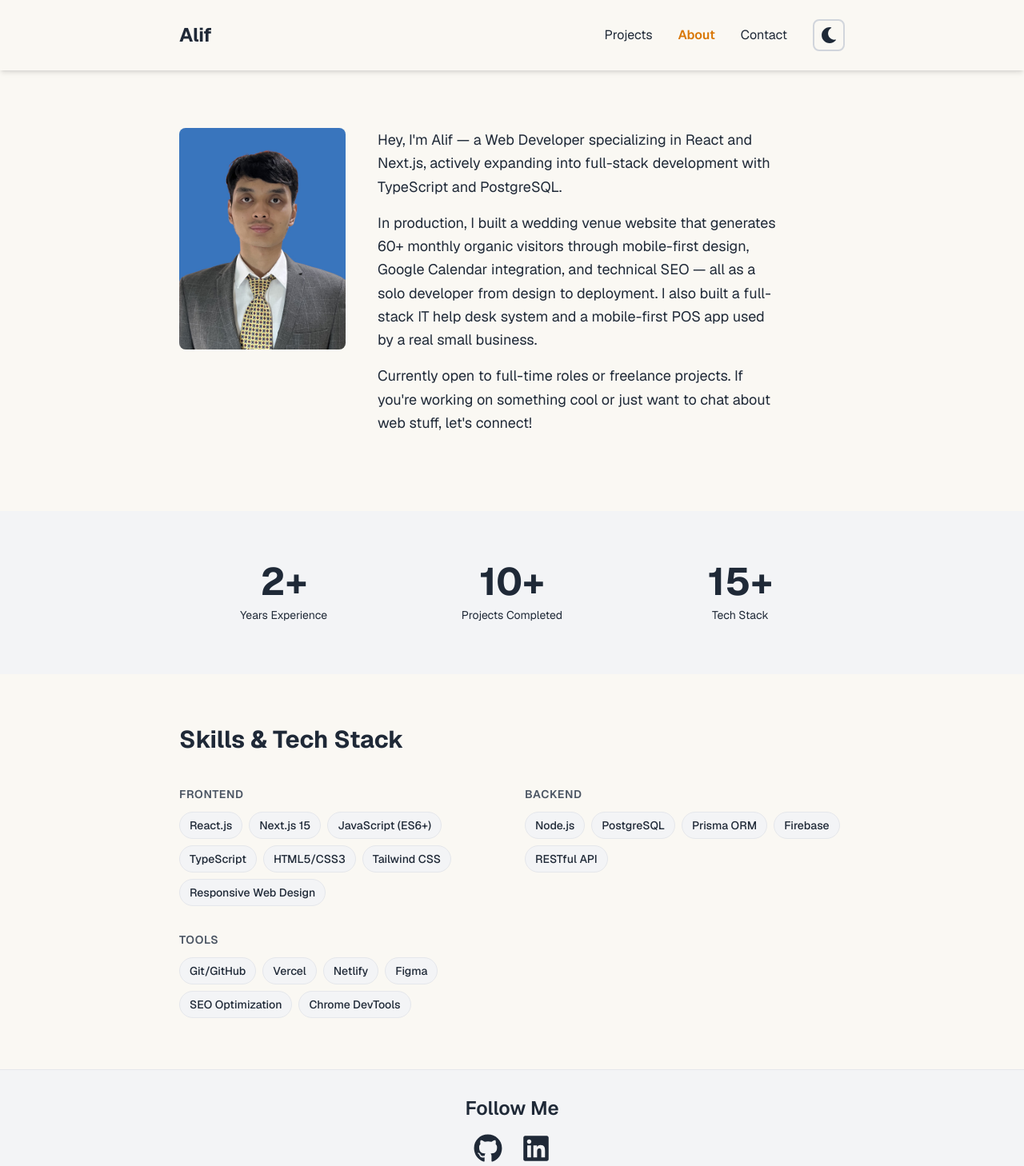
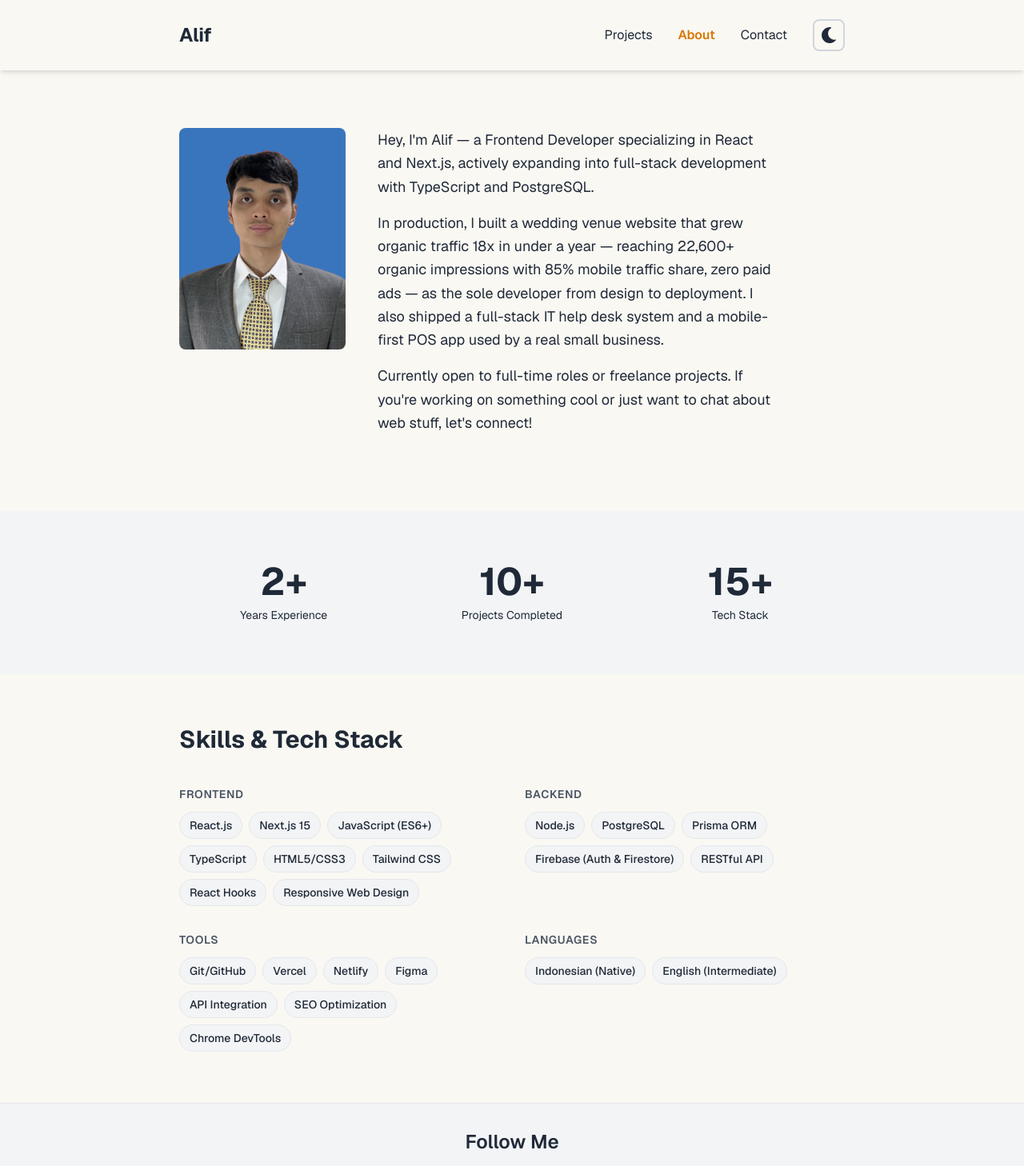
Before and after one commit to portgasalif/portofolio_Alfey, a Next.js app: page /about in a window 1280 px wide. Shown: the top 1458 px of the page at 80% size. Built offline with nearby package versions, Linux system fonts and the light colour scheme.

Commit message:
Refine personal info and project descriptions; update skills and tech stack details

```diff
--- a/data/aboutData.ts
+++ b/data/aboutData.ts
@@ -2,8 +2,8 @@ export const personalInfo = {
   name: "Alif Fachrel Anargya",
   title: "Frontend Developer",
   bio: [
-    "Hey, I'm Alif — a Web Developer specializing in React and Next.js, actively expanding into full-stack development with TypeScript and PostgreSQL.",
-    "In production, I built a wedding venue website that generates 60+ monthly organic visitors through mobile-first design, Google Calendar integration, and technical SEO — all as a solo developer from design to deployment. I also built a full-stack IT help desk system and a mobile-first POS app used by a real small business.",
+    "Hey, I'm Alif — a Frontend Developer specializing in React and Next.js, actively expanding into full-stack development with TypeScript and PostgreSQL.",
+    "In production, I built a wedding venue website that grew organic traffic 18x in under a year — reaching 22,600+ organic impressions with 85% mobile traffic share, zero paid ads — as the sole developer from design to deployment. I also shipped a full-stack IT help desk system and a mobile-first POS app used by a real small business.",
     "Currently open to full-time roles or freelance projects. If you're working on something cool or just want to chat about web stuff, let's connect!",
   ],
   email: "aliffachrel@gmail.com",
@@ -25,6 +25,7 @@ export const skills = [
       "TypeScript",
       "HTML5/CSS3",
       "Tailwind CSS",
+      "React Hooks",
       "Responsive Web Design",
     ],
   },
@@ -34,7 +35,7 @@ export const skills = [
       "Node.js",
       "PostgreSQL",
       "Prisma ORM",
-      "Firebase",
+      "Firebase (Auth & Firestore)",
       "RESTful API",
     ],
   },
@@ -45,8 +46,13 @@ export const skills = [
       "Vercel",
       "Netlify",
       "Figma",
+      "API Integration",
       "SEO Optimization",
       "Chrome DevTools",
     ],
   },
+  {
+    category: "Languages",
+    items: ["Indonesian (Native)", "English (Intermediate)"],
+  },
 ];
--- a/data/projectsData.ts
+++ b/data/projectsData.ts
@@ -26,9 +26,9 @@ export const projectsData = [
     title: "Graha Trisila",
     category: "Production Website",
     description:
-      "Client production website generating 60+ monthly organic visitors through mobile-first design, Google Calendar integration for real-time venue availability, and technical SEO (structured data, Open Graph, mobile-first indexing).",
+      "Client production website growing organic traffic 18x in under a year — 22,600+ organic impressions, 85% mobile traffic share, zero paid ads — with Google Calendar integration for real-time venue availability and technical SEO (structured data, Open Graph, mobile-first indexing).",
     image: "/images/trisila.png",
     liveUrl: "https://grahatrisila.com/",
-    techStack: ["Next.js", "Tailwind CSS", "Google Calendar API", "SEO"],
+    techStack: ["HTML", "CSS", "JavaScript", "Google Calendar API", "SEO"],
   },
 ];
```
